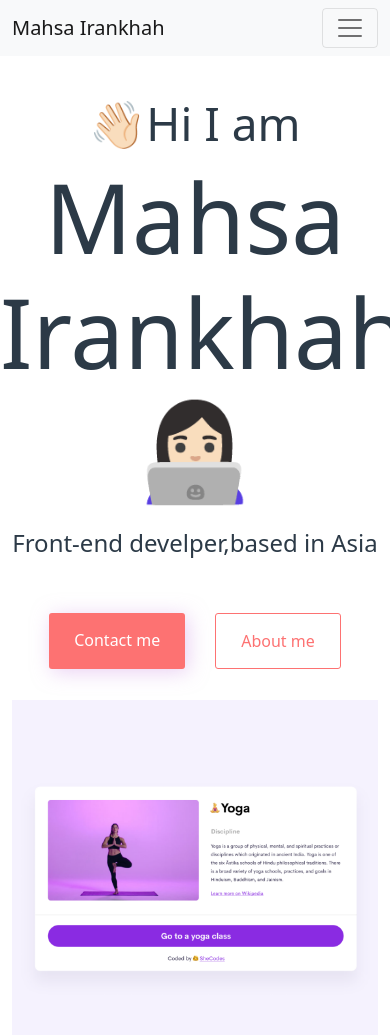
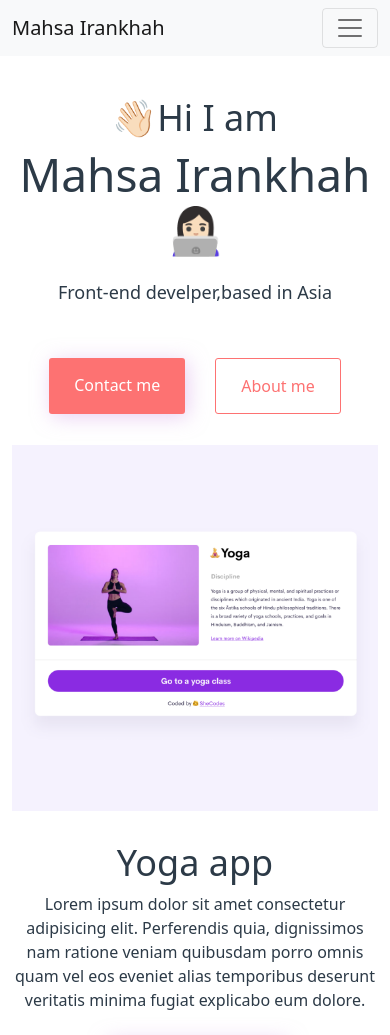
Before and after one commit to mahdesign/portfolio, a plain HTML site: page index.html in a window 390 px wide. Shown: the top 1035 px of the page. Drawn offline with nearby package versions, Linux system fonts and the light colour scheme.

Commit message:
make it responsive

```diff
--- a/index.html
+++ b/index.html
@@ -65,7 +65,7 @@
         <div class="col-md-6">
           <img src="src/img/l3jP-yoga.png" alt="" class="img-fluid" />
         </div>
-        <div class="col-md-6">
+        <div class="col-md-6 text-project">
           <h2>Yoga app</h2>
           Lorem ipsum dolor sit amet consectetur adipisicing elit. Perferendis
           quia, dignissimos nam ratione veniam quibusdam porro omnis quam vel
@@ -77,7 +77,7 @@
         </div>
       </div>
       <div class="row my-3">
-        <div class="col-md-6">
+        <div class="col-md-6 text-project">
           <h2>Weather app</h2>
           Lorem ipsum dolor sit amet consectetur adipisicing elit. Perferendis
           quia, dignissimos nam ratione veniam quibusdam porro omnis quam vel
@@ -95,7 +95,7 @@
         <div class="col-md-6">
           <img src="src/img/WgM8-yogurt.png" alt="" class="img-fluid" />
         </div>
-        <div class="col-md-6">
+        <div class="col-md-6 text-project">
           <h2>Yogurt app</h2>
           Lorem ipsum dolor sit amet consectetur adipisicing elit. Perferendis
           quia, dignissimos nam ratione veniam quibusdam porro omnis quam vel
--- a/style.css
+++ b/style.css
@@ -8,7 +8,6 @@ body {
 }
 h2 {
   font-size: 46px;
-
   margin-top: 30px;
 }
 h1 {
@@ -28,6 +27,10 @@ h3 {
   cursor: pointer;
   margin: 15px;
 }
+.text-project {
+  padding-bottom: 15px;
+  margin-bottom: 10px;
+}
 .button .contact-me {
   background-color: var(--primary-color);
   box-shadow: var(--box-shadow);
@@ -43,3 +46,18 @@ h3 {
 #contact a:hover {
   text-decoration: underline;
 }
+@media (max-width: 540px) {
+  h1 {
+    font-size: 46px;
+  }
+  h2 {
+    font-size: 36px;
+  }
+  h3 {
+    font-size: 18px;
+  }
+  .text-project {
+    text-align: center;
+    /* padding-bottom: 15px; */
+  }
+}
```
